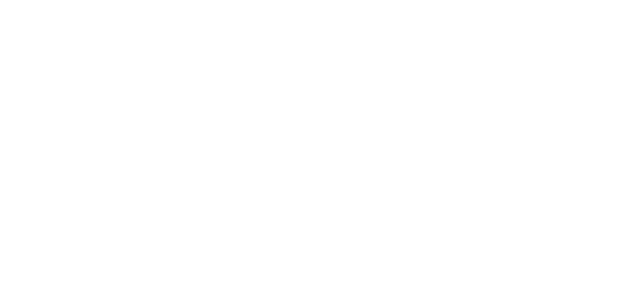
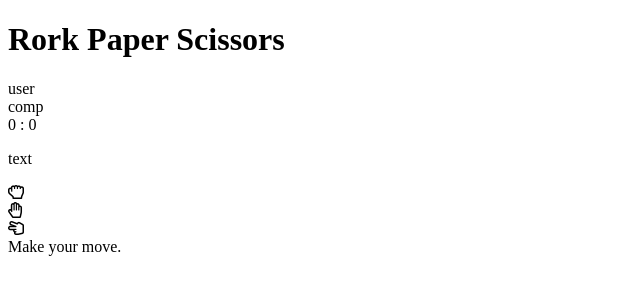
Before and after one commit to Choharim/rockPaperScissors, a plain HTML site: page index.html in a window 1280 px wide. Shown: the whole page, without its empty margins (0-640 px from the left). Drawn offline with Linux system fonts and the light colour scheme.

Commit message:
Add html

```diff
--- a/index.html
+++ b/index.html
@@ -6,6 +6,31 @@
     <title>rockPaperScissors</title>
     <script defer src="index.js"></script>
     <link rel="stylesheet" href="style.css" />
+    <link
+      href="https://cdnjs.cloudflare.com/ajax/libs/font-awesome/5.13.0/css/all.min.css"
+      rel="stylesheet"
+    />
   </head>
-  <body></body>
+  <body>
+    <header>
+      <h1>Rork Paper Scissors</h1>
+    </header>
+    <div class="score_bord">
+      <div id="user_lable" class="badge">user</div>
+      <div id="comp_lable" class="badge">comp</div>
+      <span id="user_score">0</span> :
+      <span ids="comp_score">0</span>
+    </div>
+    <div class="result">
+      <p>text</p>
+    </div>
+    <div class="choices">
+      <div id="rock" class="choice"><i class="far fa-hand-rock"></i></div>
+      <div id="paper" class="choice"><i class="far fa-hand-paper"></i></div>
+      <div id="scissors" class="choice">
+        <i class="far fa-hand-scissors"></i>
+      </div>
+    </div>
+    <span>Make your move.</span>
+  </body>
 </html>
```
